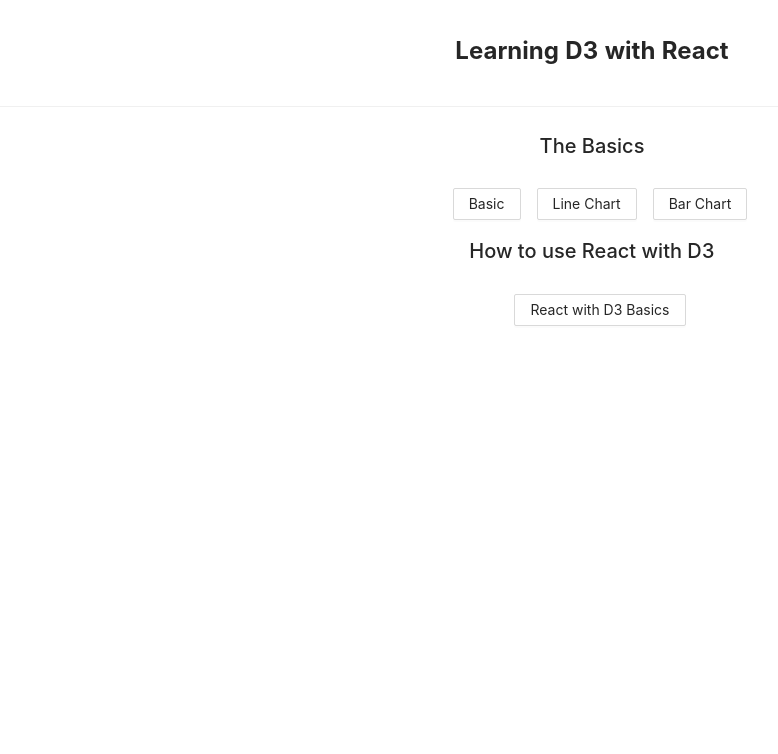
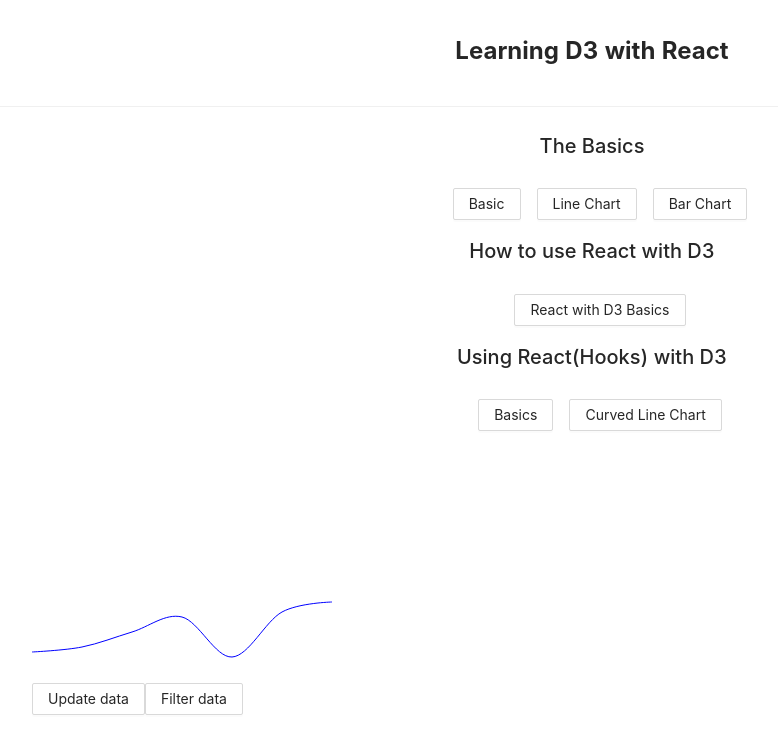
Before and after one commit to juajang/react-d3, a React (Create React App) app: page /curved-line-chart in a window 1280 px wide. Shown: the top 754 px of the page, without its empty margins (48-826 px from the left). Built offline with nearby package versions, Linux system fonts and the light colour scheme.

Commit message:
add Curved Line Chart

```diff
--- a/src/App.jsx
+++ b/src/App.jsx
@@ -28,9 +28,10 @@ function App() {
               <LineChart height={400} values={lineData}/>
             </Route>
             <Route path="/bar-chart" component={BarChart}/>
-            <Route path="/basics" component={Basics}/>
             <Route path="/curved-line-chart" component={CurvedLineChart}/>
             <Route path="/react-with-d3" component={ReactWithD3Basic}/>
+            <Route path="/tutorials/basics" component={Basics}/>
+            <Route path="/tutorials/curved-line-chart" component={CurvedLineChart}/>
           </Switch>
         </main>
       </div>
--- a/src/components/common/Header.jsx
+++ b/src/components/common/Header.jsx
@@ -34,9 +34,14 @@ const Header = () => {
         <LinkButton name="Bar Chart" url="/bar-chart"/>
       </ButtonContainer>
       <h2> How to use React with D3 </h2>
-    <ButtonContainer>
+      <ButtonContainer>
         <LinkButton name="React with D3 Basics" url="/react-with-d3"/>
-    </ButtonContainer>
+      </ButtonContainer>
+      <h2> Using React(Hooks) with D3 </h2>
+      <ButtonContainer>
+        <LinkButton name="Basics" url="/tutorials/basics"/>
+        <LinkButton name="Curved Line Chart" url="/tutorials/curved-line-chart"/>
+      </ButtonContainer>
     </Wrapper>
   );
 };
--- a/src/pages/tutorials/CurvedLineChart.jsx
+++ b/src/pages/tutorials/CurvedLineChart.jsx
@@ -1,10 +1,39 @@
-import React, { useRef } from "react";
+import React, { useState, useEffect, useRef } from "react";
+import { Button } from 'antd';
 import * as d3 from "d3";
 
 const CurvedLineChart = () => {
+    const [data, setData] = useState([25, 30, 45, 60, 20, 65, 75]);
     const svgRef = useRef();
+
+    // will be called initially and on every data change
+    useEffect(() => {
+        const svg = d3.select(svgRef.current);
+        const myLine = d3.line()
+          .x((value, index) => index * 50)
+          .y(value => 150 - value)
+          .curve(d3.curveCardinal);
+        svg
+          .selectAll("path")
+          // bind data to a single SVG element
+          .data([data])
+          .join("path")
+          .attr("d", value => myLine(value))
+          .attr("fill", "none")
+          .attr("stroke", "blue");
+    }, [data]);
+
     return (
-      <svg ref={svgRef}/>
+      <React.Fragment>
+          <svg ref={svgRef}/>
+          <br />
+          <Button onClick={() => setData(data.map(value => value + 5))}>
+              Update data
+          </Button>
+          <Button onClick={() => setData(data.filter(value => value < 35))}>
+              Filter data
+          </Button>
+      </React.Fragment>
     );
 };
 
```
Also changed, not shown: src/data/fruits.js (added, +10 -0 lines).
